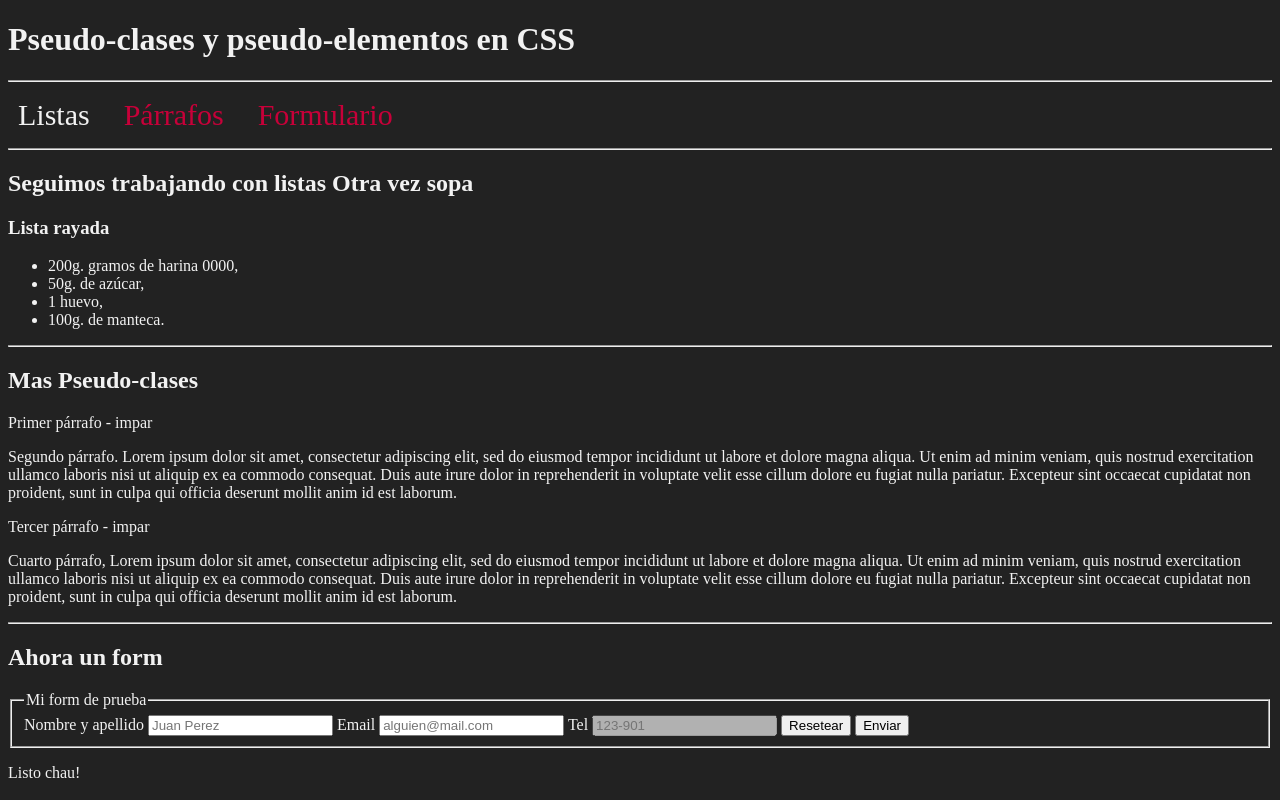
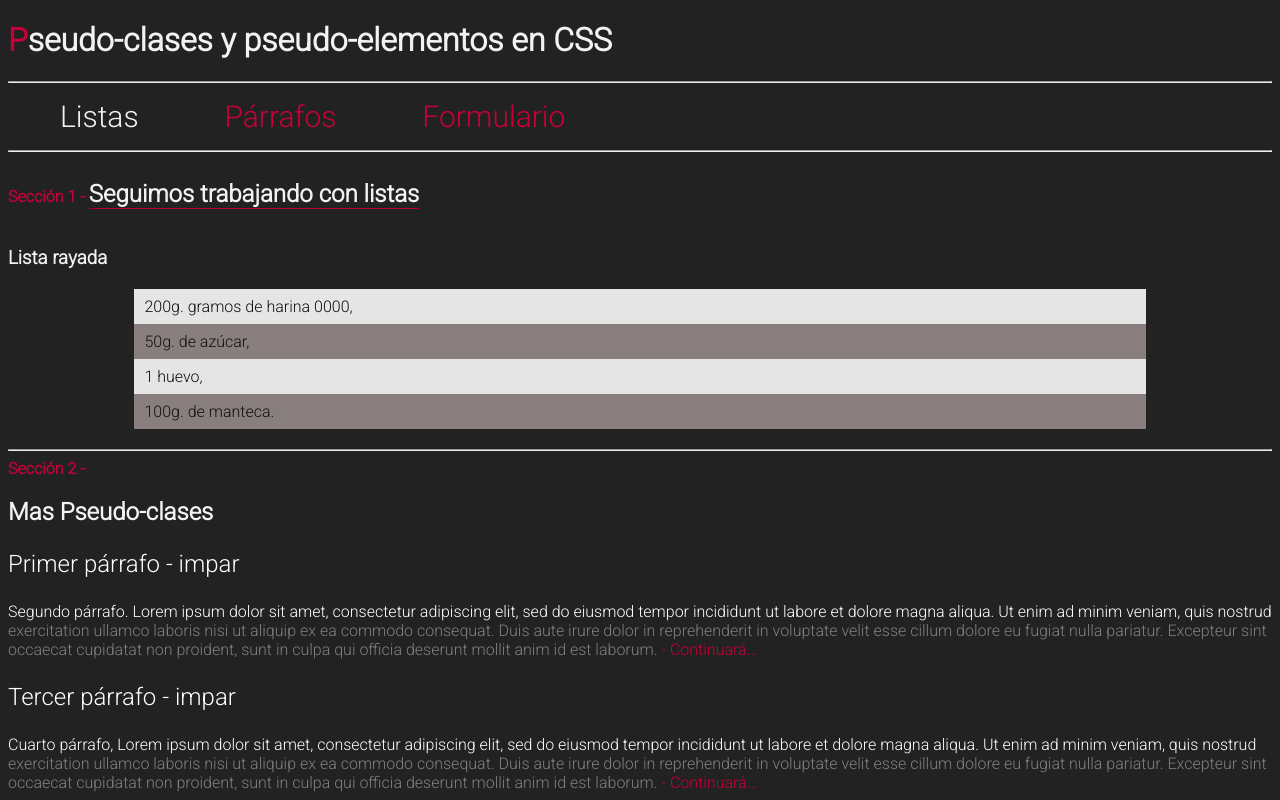
Before and after one commit to FabioDrizZt/PseudoSelectores-untref, a plain HTML site: page index.html in a window 1280 px wide. Shown: the top 800 px of the page. Drawn offline with Linux system fonts and the light colour scheme.

Commit message:
last commit

```diff
--- a/css/style.css
+++ b/css/style.css
@@ -1,3 +1,4 @@
+@import url("https://fonts.googleapis.com/css2?family=Roboto:wght@300&display=swap");
 * {
   box-sizing: border-box;
 }
@@ -7,34 +8,270 @@
 }
 body {
   background: #222;
+  font-family: "Roboto";
   color: #f2f2f2;
-  cursor: url(../img/cursor-arrow.png), pointer;
+  cursor: url("../img/cursor-arrow.png"), auto;
 }
-nav {
-  ul {
+
+/* Numeración automática */
+/* --------------------- */
+body {
+  counter-reset: cuenta-section;
+}
+section::before {
+  content: "Sección " counter(cuenta-section) " - ";
+  counter-increment: cuenta-section;
+  color: var(--primary-color);
+  font-weight: bold;
+}
+/* , upper-alpha , upper-roman*/
+
+/* LISTAS */
+/* ====== */
+
+/*     Menú     */
+/* ------------ */
+/* Menú  */
+nav ul {
   list-style: none;
   padding: 0px;
-    li {
+  margin-left: 10px;
+}
+nav ul li {
   display: inline-block;
-      margin-right: 10px;
+  margin-right: 30px;
 }
+
+/** Agrego un elemento ★ al html según el estado del <li> **/
+/* ... a quien | cuando          | donde             => que
+      selector | :seudo-selectos | ::seudo-elemento  { content:'' }*/
+
+nav ul li::before {
+  content: "\2605";
+  color: var(--primary-color);
+  display: inline-block;
+  padding-right: 5px;
+  font-size: 30px;
+  visibility: hidden;
 }
+nav ul li:hover::before {
+  visibility: visible;
 }
+
 a {
+  margin: 10px;
+  /* cursor: pointer; */
+  /* puedo poner coordenada (x,y) hasta 32 sin unidades, porque ese es el tamaño de los cursores */
+  /* cursor: url("../img/cursor-pointer.png") 10 10, pointer;*/
+  cursor: url("../img/cursor-pointer.png"), pointer;
+  /* cursor: help; */
+  /* cursor: wait; */
+  /* cursor: text; */
+  /* cursor: crosshair;  */
+
   font-size: 30px;
   text-decoration: none;
-  margin: 10px;
-  cursor: pointer;
-  cursor: help;
-  cursor: wait;
-  cursor: text;
-  cursor: crosshair;
-  cursor: url(../img/cursor-pointer.png), pointer;
+}
 
-  &:link {
+/* Modifico los estilos según los estados de <a> */
+a:link {
+  /*No visitado por el usuario y con href*/
   color: var(--primary-color);
 }
-  &:visited {
+a:active {
+  /*Se activa cuando el usuario pulsa el elemento*/
+  background-color: var(--primary-color);
+}
+a:hover {
+  /*Elemento apuntador pasa por encima*/
+  text-decoration: underline;
+}
+a:visited {
+  /*Exclusivo para enlaces*/
   color: var(--secondary-color);
 }
+
+/* Lista con viñeta centrada */
+.centrar-listas {
+  text-align: center;
 }
+.centrar-listas ul {
+  text-align: left;
+  display: inline-block;
+}
+
+/* Lista rayada */
+/* ------------ */
+ul.lista {
+  list-style: none;
+  padding: 0;
+  margin: 20px auto;
+  width: 80%;
+}
+ul.lista li {
+  margin: 0;
+  padding: 8px 10px;
+  color: #111;
+}
+ul.lista li:nth-child(odd) {
+  /* filas impares */
+  background-color: #e5e5e5;
+}
+ul.lista li:nth-child(even) {
+  /* filas pares */
+  background-color: #887e7e;
+}
+
+/* Textos y otros elementos */
+/* ======================== */
+
+/*    Tooltip   */
+/* ------------ */
+.tooltip {
+  position: relative;
+  display: inline-block;
+  border-bottom: 1px dotted var(--primary-color);
+}
+.tooltip .tooltiptext {
+  visibility: hidden;
+  width: 120px;
+  background-color: var(--primary-color);
+  color: #fff;
+  text-align: center;
+  border-radius: 6px;
+  padding: 5px 0;
+
+  /* Position the tooltip */
+  position: absolute;
+  z-index: 1;
+}
+
+/** Modifico a .tooltiptext cuando .tooltip cambis de estado a :hover **/
+.tooltip:hover .tooltiptext {
+  visibility: visible;
+}
+
+/* Otras pruebas en los textos */
+/* --------------------------- */
+/* p:nth-child(odd){ font-size: 1.5em; color:var(--primary-color) } */
+p:nth-child(2n + 1) {
+  font-size: 1.5em;
+  color: var(--primary-color);
+}
+
+/* p:nth-child(even){ color:  var(--secondary-color)} */
+p:nth-child(2n) {
+  color: var(--secondary-color);
+}
+
+/* p:first-child{ font-size: 1.5em; }
+p:last-child{ color:  var(--secondary-color) }
+p:nth-child(3){ color:var(--primary-color) } */
+
+p:nth-child(2n)::after {
+  content: " - Continuará...";
+  color: var(--primary-color);
+}
+
+/* algunos seudo-elementos mas*/
+h1::first-letter {
+  color: var(--primary-color);
+}
+p::first-line {
+  color: white;
+}
+h1::selection {
+  background-color: var(--primary-color);
+}
+
+/* Dialogo-perrito */
+/* --------------- */
+.dialogo {
+  background: var(--secondary-color);
+  padding: 10px;
+  color: #000;
+  margin: 30px auto;
+  border-radius: 15px;
+  font-size: 18px;
+  line-height: 28px;
+  text-align: center;
+  width: 200px;
+  /*Agrego position relative porque voy a añadir el
+    triangulito para la viñeta y el perrito con position absolute */
+  position: relative;
+}
+
+/** ... añadir el triagulito para formar la viñeta **/
+.dialogo::before {
+  content: "";
+  display: block;
+  position: absolute;
+  bottom: -40px;
+  border-top: 20px solid var(--secondary-color);
+  border-right: 20px solid transparent;
+  border-left: 20px solid transparent;
+  border-bottom: 20px solid transparent;
+  right: calc(50% - 20px);
+}
+
+/** ... añadir el perrito **/
+.dialogo::after {
+  content: url("../img/perro.gif");
+  display: block;
+  position: absolute;
+  bottom: -150px;
+}
+
+/*  Formularios */
+/* ------------ */
+form input {
+  margin: 0 15px 0 10px;
+}
+input[type="submit"],
+input[type="reset"] {
+  background-color: var(--primary-color);
+  border: none;
+  color: #fff;
+  width: unset;
+}
+input[type="submit"]:hover,
+input[type="reset"]:hover {
+  background-color: var(--secondary-color);
+  color: #fff;
+}
+input::placeholder {
+  color: #999;
+}
+input:focus::placeholder {
+  color: transparent;
+}
+input[type="text"][name="nombre"]:invalid,
+input[type="email"]:invalid {
+  border: 2px solid var(--primary-color);
+}
+input[type="text"]:valid,
+input[type="email"]:valid {
+  border: 2px solid green;
+}
+input:disabled {
+  background-color: #222;
+  border: 1px solid var(--secondary-color);
+}
+/* asterisco en label required */
+.required::before {
+  content: "*";
+  color: var(--primary-color);
+  margin-left: 5px;
+  font-size: 20px;
+}
+/* opcion automática */
+/* fieldset div{
+    display: inline-flex;
+    flex-direction: row-reverse;
+}
+input:required + label::before {
+    content: "*";
+    color: var(--primary-color);
+    margin-left: 5px;
+    font-size: 20px;
+}  */
```
Lines whose indentation alone changed are shown as unchanged.
